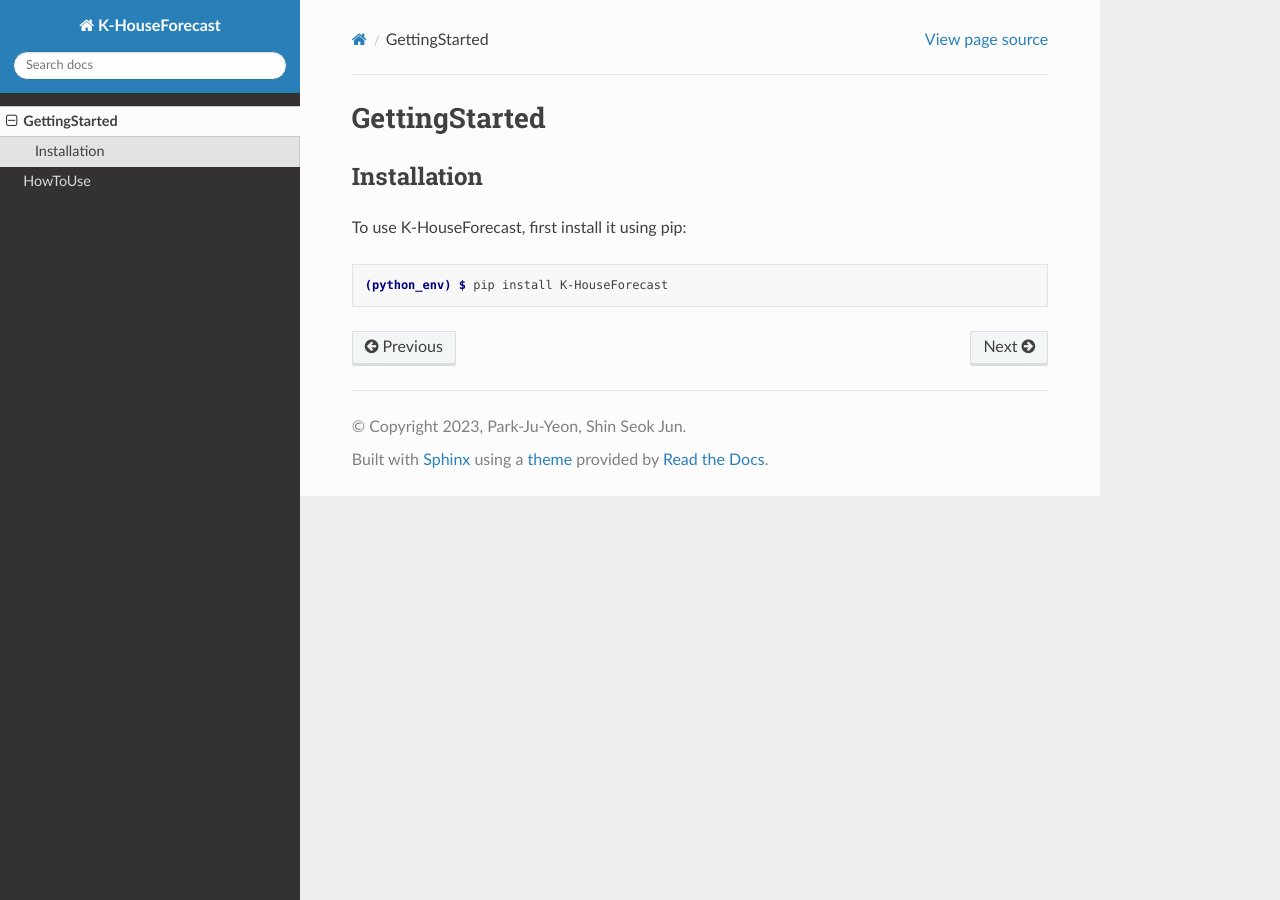
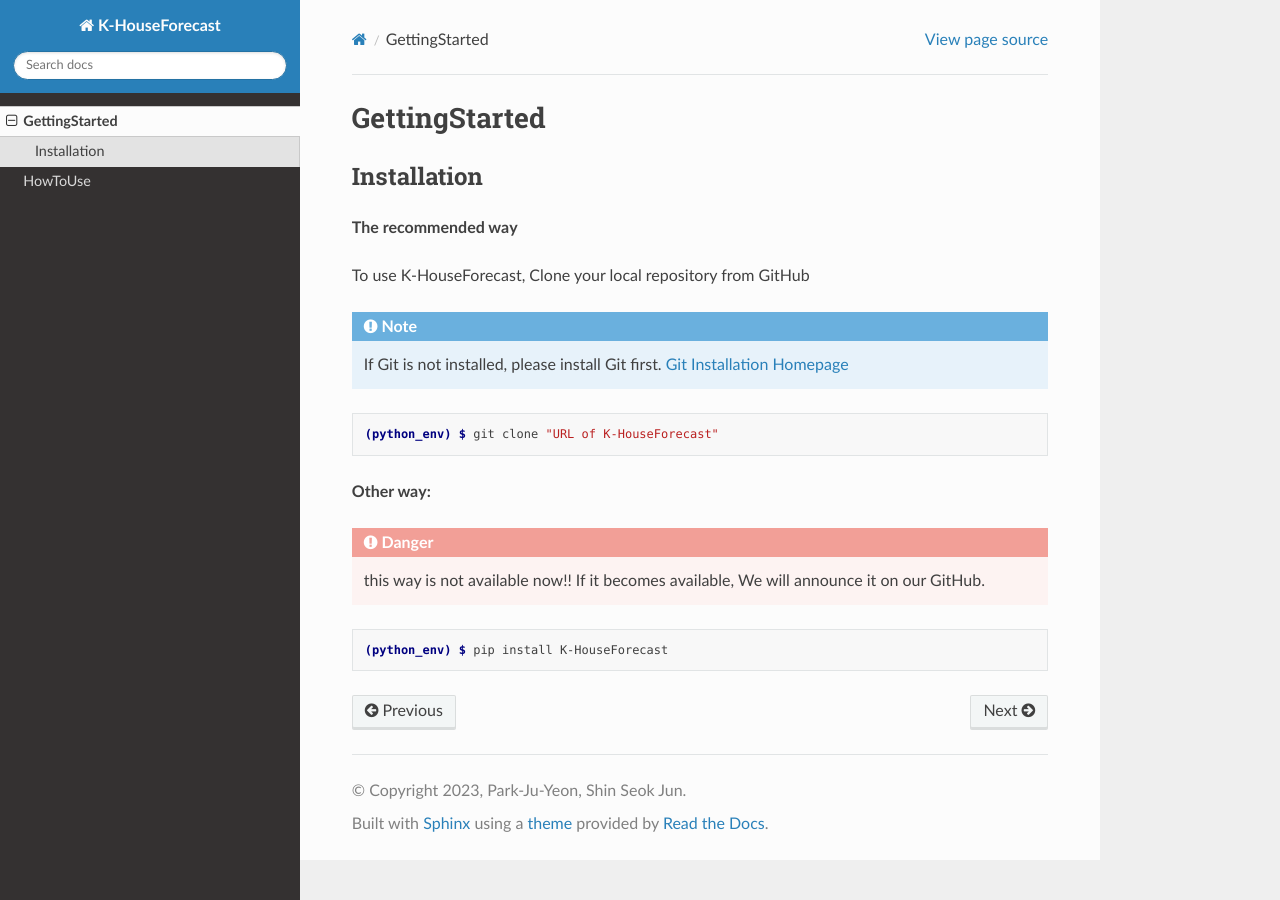
Before and after one commit to SierraJY/K-HouseForecast, a Sphinx documentation site: the page built from docs/source/GettingStarted.rst, in a window 1280 px wide. Built offline with Sphinx 7.4.7 and the Read the Docs theme 2.0.0, drawn with Linux system fonts in a browser that asks for light colours.

Commit message:
modify Installation page

```diff
--- a/docs/source/GettingStarted.rst
+++ b/docs/source/GettingStarted.rst
@@ -7,7 +7,25 @@
 Installation
 ------------
 
-To use K-HouseForecast, first install it using pip:
+**The recommended way**
+
+To use K-HouseForecast, Clone your local repository from GitHub
+
+.. note::
+    If Git is not installed, please install Git first.
+    `Git Installation Homepage`_
+
+.. _Git Installation Homepage: https://git-scm.com/downloads
+
+.. code-block:: console
+
+    (python_env) $ git clone "URL of K-HouseForecast"
+
+**Other way:**
+
+.. DANGER::
+    this way is not available now!!
+    If it becomes available, We will announce it on our GitHub.
 
 .. code-block:: console
 
```
Also changed, not shown: 5 other files.
